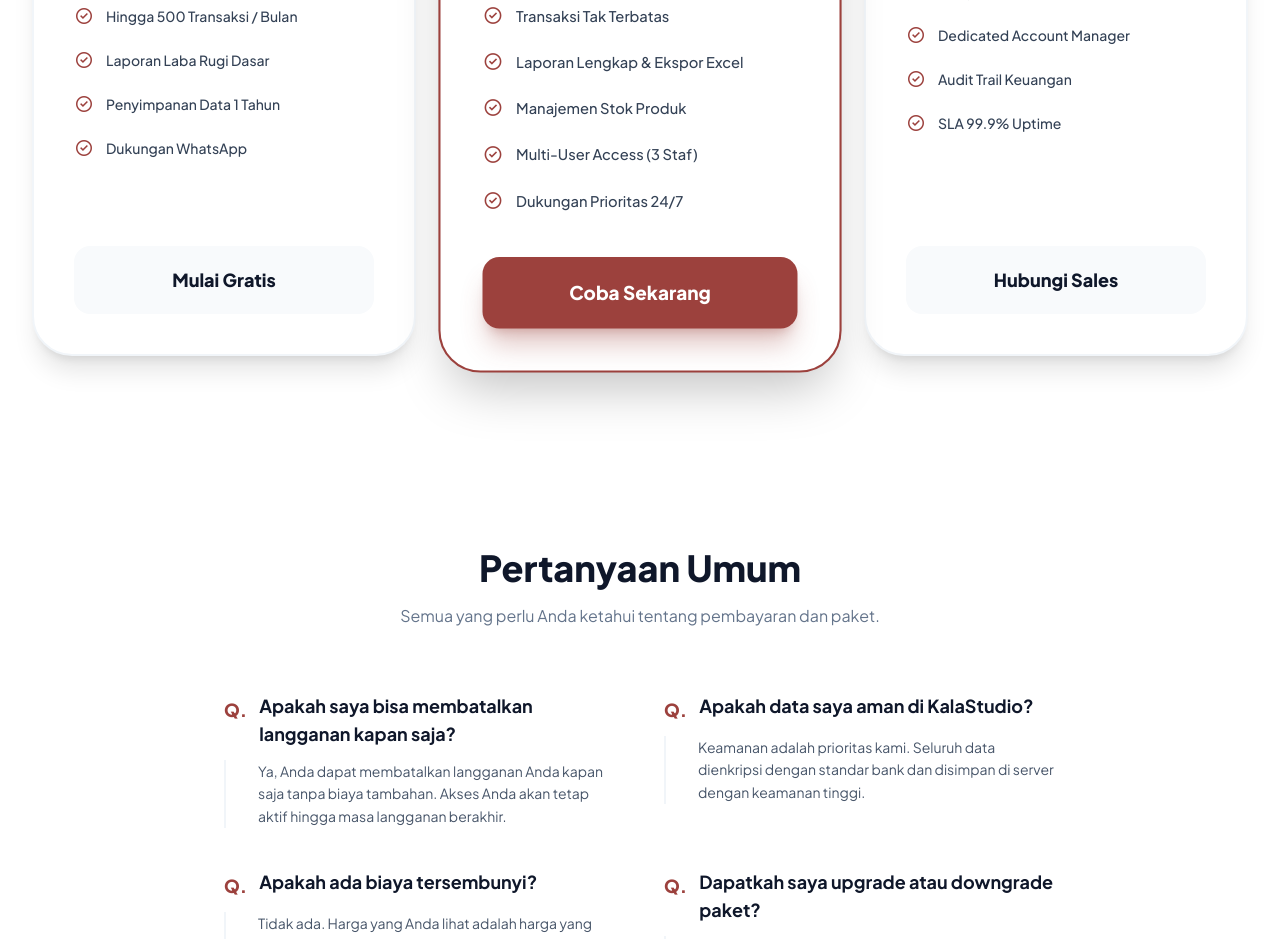
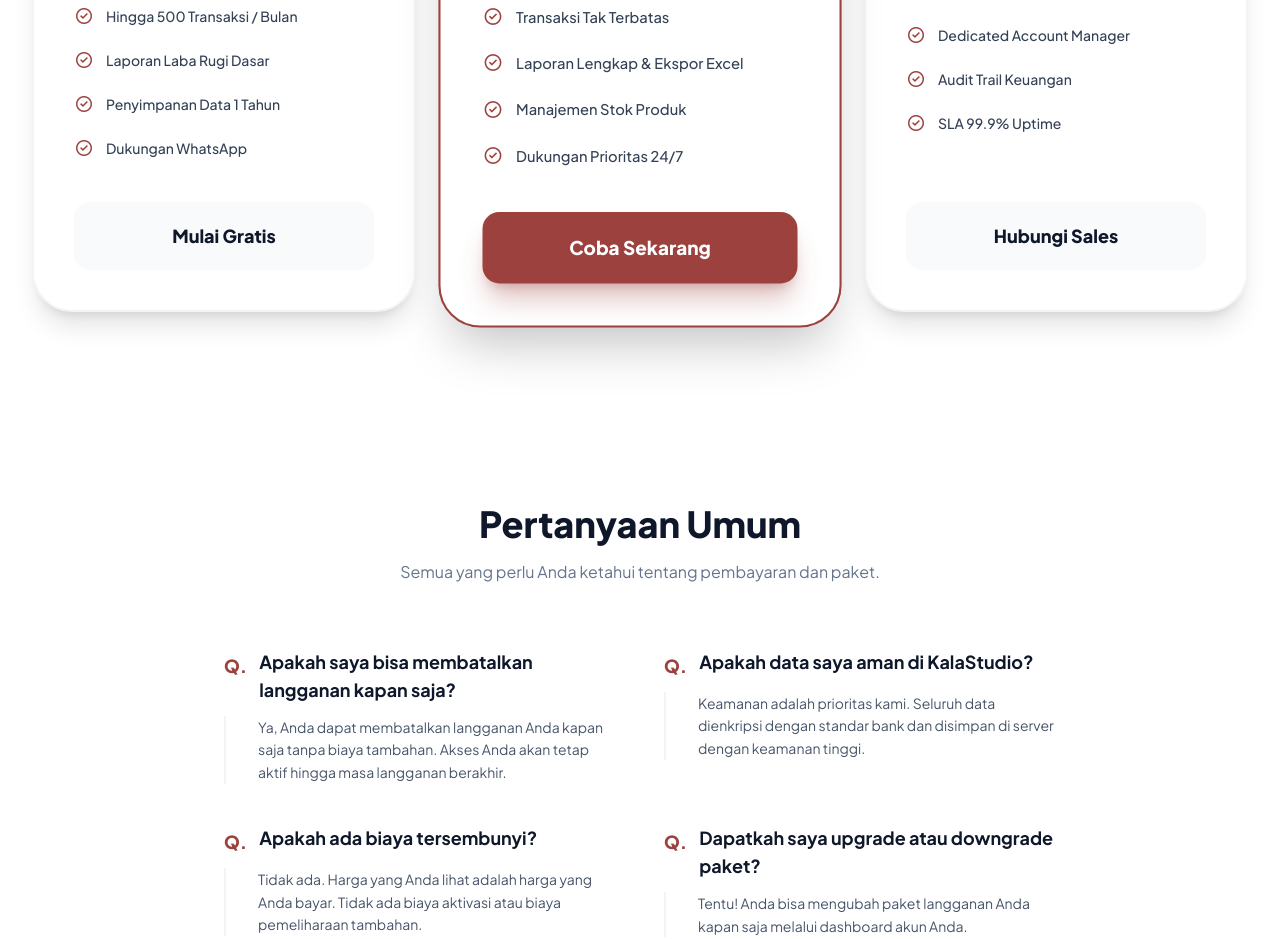
Before and after one commit to firdausnanda/kalastudio, a React (Vite) app: page /harga in a window 1280 px wide. Shown: the part 800-1739 px from the top of the page. Built offline with nearby package versions, Linux system fonts and the light colour scheme.

Commit message:
[FIX] Pricing

```diff
--- a/src/pages/PricingPage.jsx
+++ b/src/pages/PricingPage.jsx
@@ -36,7 +36,6 @@ export default function PricingPage() {
         "Transaksi Tak Terbatas",
         "Laporan Lengkap & Ekspor Excel",
         "Manajemen Stok Produk",
-        "Multi-User Access (3 Staf)",
         "Dukungan Prioritas 24/7"
       ],
       cta: "Coba Sekarang",
```
